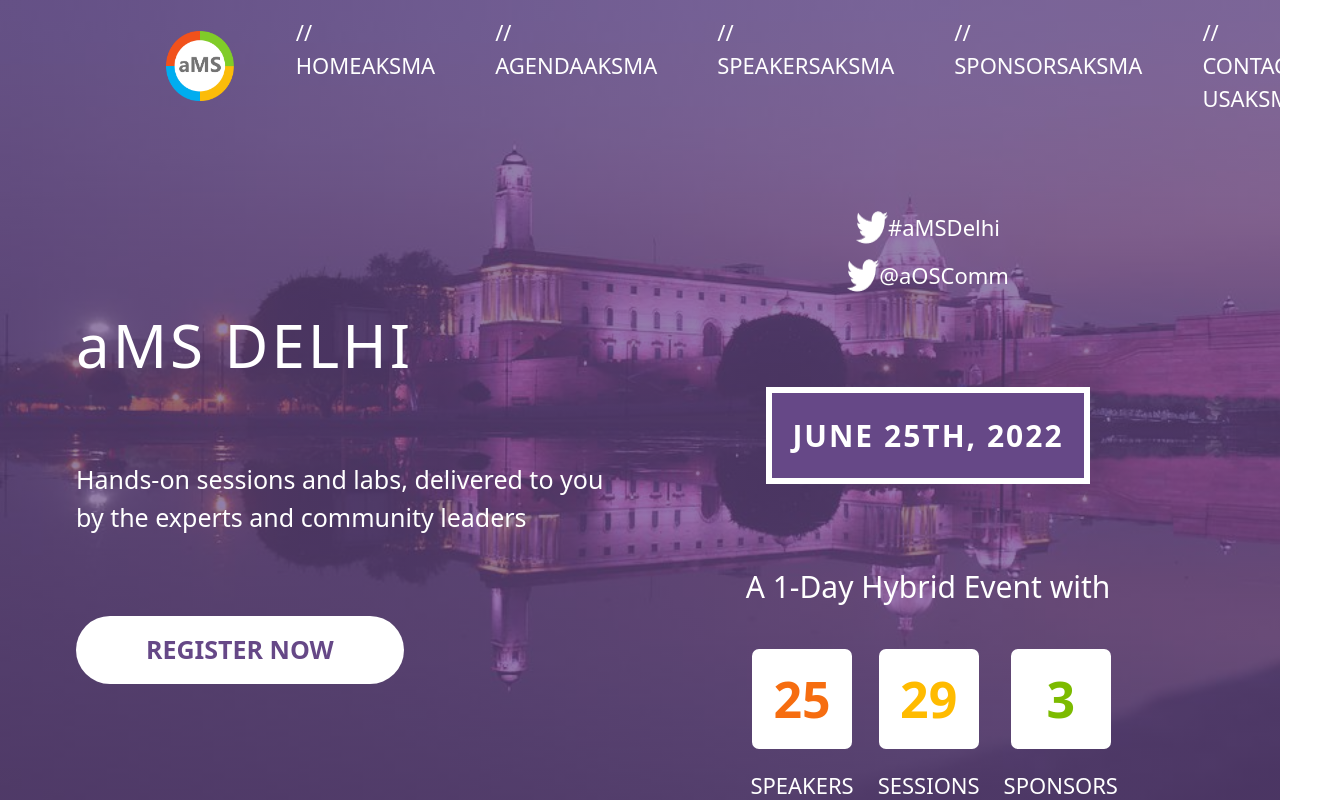
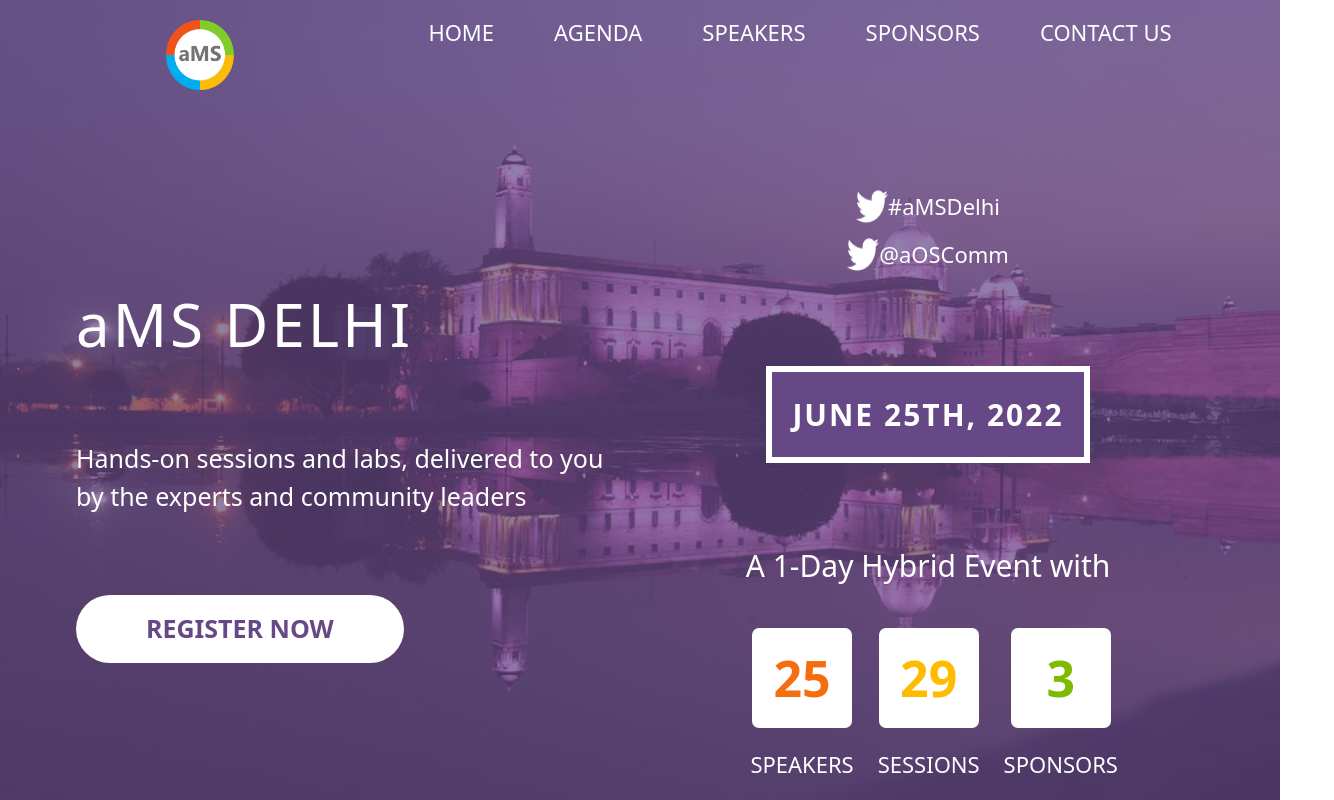
Before and after one commit to aman-pen/demo-static-ams, a React (Create React App) app: page / in a window 1280 px wide. Shown: the top 800 px of the page, 1334 px wide, since content can reach past the window. Built offline with nearby package versions, Linux system fonts and the light colour scheme.

Commit message:
Update Header.js

```diff
--- a/src/Header.js
+++ b/src/Header.js
@@ -70,8 +70,7 @@
                     <NavItem>
                       <NavLink href={encodeURI(data.url)}>
                         {" "}
-//                         {data.title}
-AKSMA
+                           {data.title}
                       </NavLink>
                     </NavItem>
                   );
```
